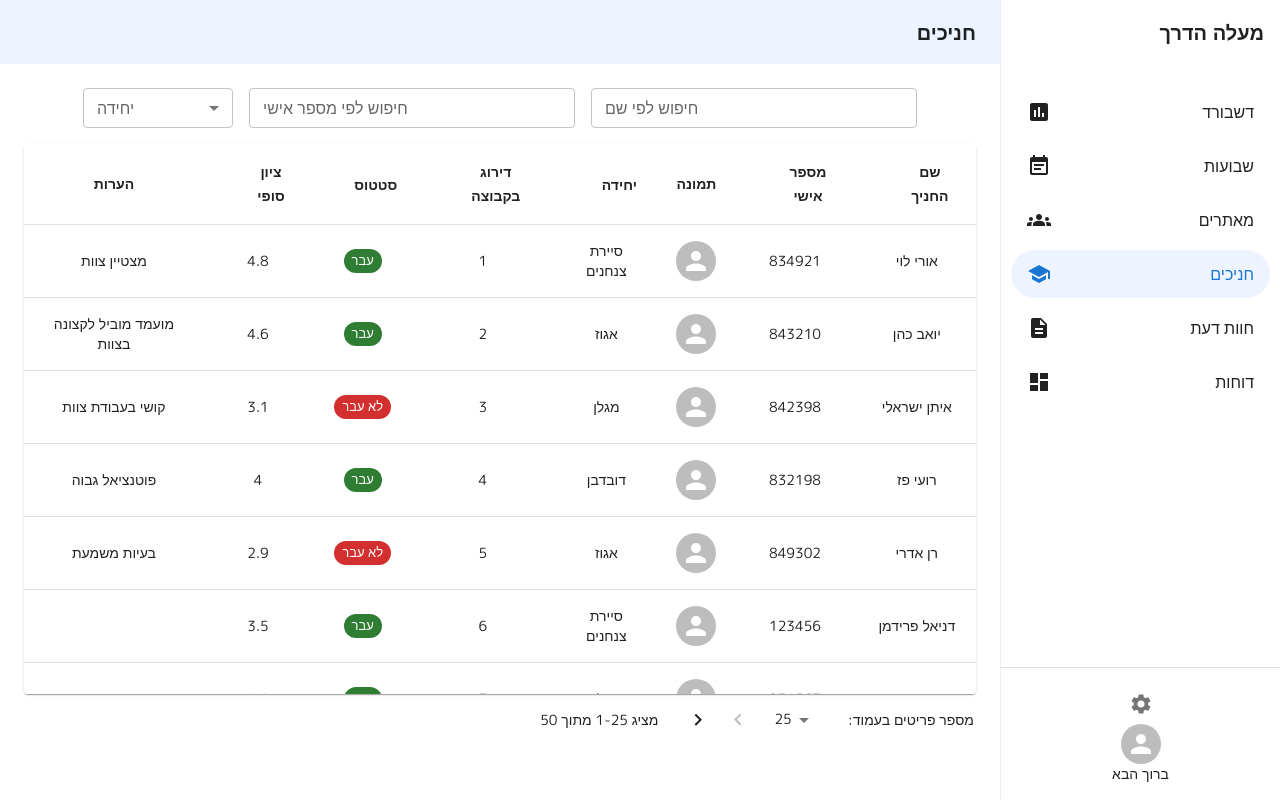
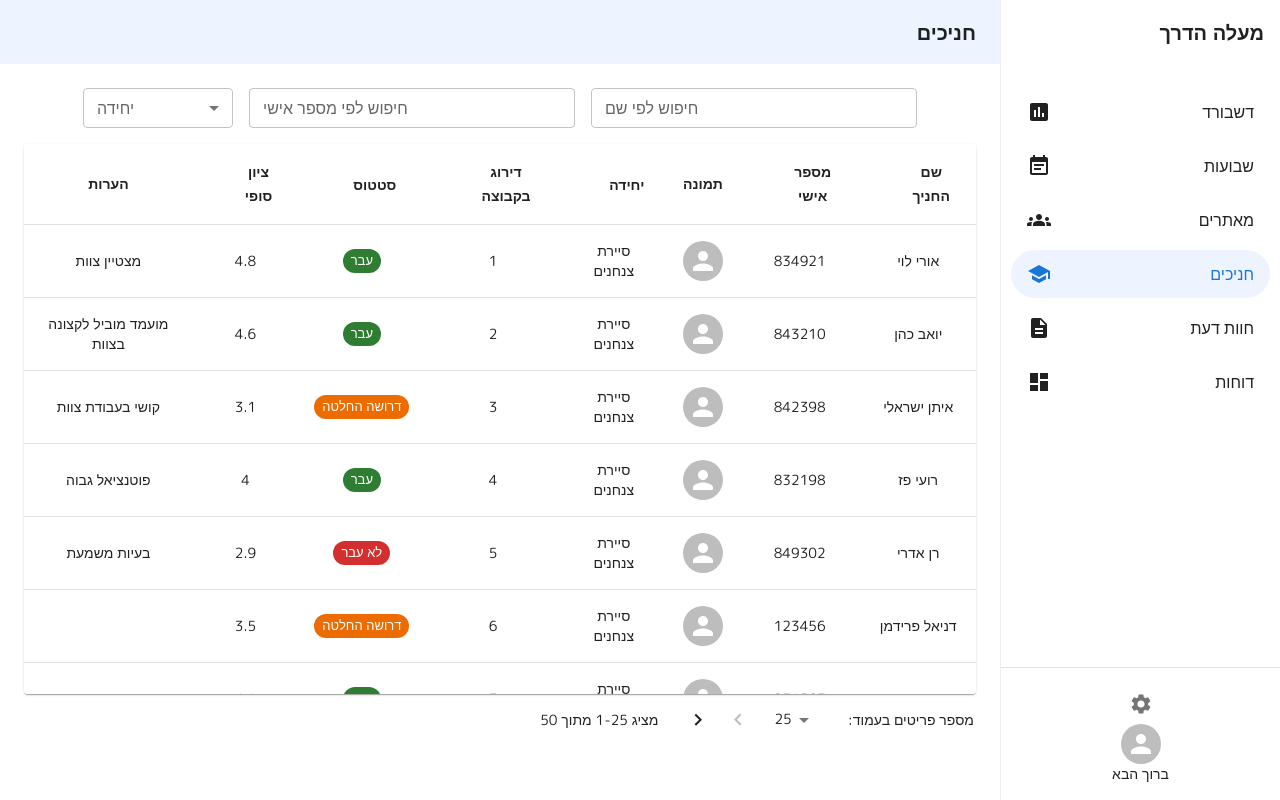
Before and after one commit to Up-Hill-Pro/uphill-fe, a React (Vite) app: page /applicants in a window 1280 px wide. Built offline with nearby package versions, Linux system fonts and the light colour scheme.

Commit message:
Add the ability to drill down from a weeks to week to certain applicant

```diff
--- a/public/mockApplicants.ts
+++ b/public/mockApplicants.ts
@@ -7,6 +7,7 @@ export type Applicant = {
     score: number;
     notes: string;
     unit: 'סיירת צנחנים' | 'אגוז' | 'מגלן' | 'דובדבן';
+    weekId: number;
 };
 
 export const mockApplicants: Applicant[] = [
@@ -19,6 +20,7 @@ export const mockApplicants: Applicant[] = [
         score: 4.8,
         notes: 'מצטיין צוות',
         unit: 'סיירת צנחנים',
+        weekId: 1,
     },
     {
         name: 'יואב כהן',
@@ -28,17 +30,19 @@ export const mockApplicants: Applicant[] = [
         status: 'עבר',
         score: 4.6,
         notes: 'מועמד מוביל לקצונה בצוות',
-        unit: 'אגוז',
+        unit: 'סיירת צנחנים',
+        weekId: 1,
     },
     {
         name: 'איתן ישראלי',
         id: '842398',
         image: '',
         rank: 3,
-        status: 'לא עבר',
+        status: 'דרושה החלטה',
         score: 3.1,
         notes: 'קושי בעבודת צוות',
-        unit: 'מגלן',
+        unit: 'סיירת צנחנים',
+        weekId: 1,
     },
     {
         name: 'רועי פז',
@@ -48,7 +52,8 @@ export const mockApplicants: Applicant[] = [
         status: 'עבר',
         score: 4.0,
         notes: 'פוטנציאל גבוה',
-        unit: 'דובדבן',
+        unit: 'סיירת צנחנים',
+        weekId: 1,
     },
     {
         name: 'רן אדרי',
@@ -58,17 +63,19 @@ export const mockApplicants: Applicant[] = [
         status: 'לא עבר',
         score: 2.9,
         notes: 'בעיות משמעת',
-        unit: 'אגוז',
+        unit: 'סיירת צנחנים',
+        weekId: 1,
     },
     {
         name: 'דניאל פרידמן',
         id: '123456',
         image: '',
         rank: 6,
-        status: 'עבר',
+        status: 'דרושה החלטה',
         score: 3.5,
         notes: '',
         unit: 'סיירת צנחנים',
+        weekId: 1,
     },
     {
         name: 'רועי ברקוביץ',
@@ -78,7 +85,8 @@ export const mockApplicants: Applicant[] = [
         status: 'עבר',
         score: 4.1,
         notes: 'מועמד מצטיין',
-        unit: 'מגלן',
+        unit: 'סיירת צנחנים',
+        weekId: 1,
     },
     {
         name: 'עידו רוזנברג',
@@ -88,7 +96,8 @@ export const mockApplicants: Applicant[] = [
         status: 'לא עבר',
         score: 2.3,
         notes: 'דרוש שיפור',
-        unit: 'אגוז',
+        unit: 'סיירת צנחנים',
+        weekId: 1,
     },
     {
         name: 'אורי כהן',
@@ -98,17 +107,19 @@ export const mockApplicants: Applicant[] = [
         status: 'עבר',
         score: 4.7,
         notes: '',
-        unit: 'דובדבן',
+        unit: 'סיירת צנחנים',
+        weekId: 1,
     },
     {
         name: 'טליה לוי',
         id: '567890',
         image: '',
         rank: 10,
-        status: 'עבר',
+        status: 'דרושה החלטה',
         score: 3.9,
         notes: 'מועמד מבטיח',
-        unit: 'מגלן',
+        unit: 'סיירת צנחנים',
+        weekId: 1,
     },
     {
         name: 'עומרי שמואלי',
@@ -118,7 +129,8 @@ export const mockApplicants: Applicant[] = [
         status: 'לא עבר',
         score: 2.8,
         notes: 'לא עמד בציפיות',
-        unit: 'אגוז',
+        unit: 'סיירת צנחנים',
+        weekId: 1,
     },
     {
         name: 'תמר פרץ',
@@ -129,6 +141,7 @@ export const mockApplicants: Applicant[] = [
         score: 4.2,
         notes: 'התקדמות מרשימה',
         unit: 'סיירת צנחנים',
+        weekId: 1,
     },
     {
         name: 'יונתן אברהם',
@@ -138,7 +151,8 @@ export const mockApplicants: Applicant[] = [
         status: 'עבר',
         score: 3.6,
         notes: '',
-        unit: 'דובדבן',
+        unit: 'סיירת צנחנים',
+        weekId: 2,
     },
     {
         name: 'שקד גולדשטיין',
@@ -148,7 +162,8 @@ export const mockApplicants: Applicant[] = [
         status: 'לא עבר',
         score: 2.4,
         notes: 'דרוש שיפור',
-        unit: 'מגלן',
+        unit: 'סיירת צנחנים',
+        weekId: 2,
     },
     {
         name: 'אדווה מימון',
@@ -158,7 +173,8 @@ export const mockApplicants: Applicant[] = [
         status: 'עבר',
         score: 4.3,
         notes: '',
-        unit: 'אגוז',
+        unit: 'סיירת צנחנים',
+        weekId: 2,
     },
     {
         name: 'רועי ברזילי',
@@ -169,6 +185,7 @@ export const mockApplicants: Applicant[] = [
         score: 3.8,
         notes: '',
         unit: 'סיירת צנחנים',
+        weekId: 2,
     },
     {
         name: 'עומרי דניאל',
@@ -178,7 +195,8 @@ export const mockApplicants: Applicant[] = [
         status: 'לא עבר',
         score: 2.7,
         notes: '',
-        unit: 'דובדבן',
+        unit: 'סיירת צנחנים',
+        weekId: 2,
     },
     {
         name: 'עידן טל',
@@ -188,7 +206,8 @@ export const mockApplicants: Applicant[] = [
         status: 'עבר',
         score: 4.5,
         notes: 'מועמד מצטיין',
-        unit: 'מגלן',
+        unit: 'סיירת צנחנים',
+        weekId: 2,
     },
     {
         name: 'ליאב שחר',
@@ -198,7 +217,8 @@ export const mockApplicants: Applicant[] = [
         status: 'עבר',
         score: 3.4,
         notes: '',
-        unit: 'אגוז',
+        unit: 'סיירת צנחנים',
+        weekId: 2,
     },
     {
         name: 'אורי נמרוד',
@@ -208,7 +228,8 @@ export const mockApplicants: Applicant[] = [
         status: 'לא עבר',
         score: 2.6,
         notes: 'דרוש שיפור',
-        unit: 'דובדבן',
+        unit: 'סיירת צנחנים',
+        weekId: 2,
     },
     {
         name: 'טל כהן',
@@ -218,7 +239,8 @@ export const mockApplicants: Applicant[] = [
         status: 'עבר',
         score: 4.0,
         notes: '',
-        unit: 'סיירת צנחנים',
+        unit: 'אגוז',
+        weekId: 8,
     },
     {
         name: 'רועי מזרחי',
@@ -228,7 +250,8 @@ export const mockApplicants: Applicant[] = [
         status: 'עבר',
         score: 3.7,
         notes: '',
-        unit: 'מגלן',
+        unit: 'אגוז',
+        weekId: 8,
     },
     {
         name: 'יוסי לוי',
@@ -239,6 +262,7 @@ export const mockApplicants: Applicant[] = [
         score: 2.5,
         notes: 'קושי בעבודת צוות',
         unit: 'אגוז',
+        weekId: 8,
     },
     {
         name: 'רון אוחיון',
@@ -248,7 +272,8 @@ export const mockApplicants: Applicant[] = [
         status: 'עבר',
         score: 4.1,
         notes: '',
-        unit: 'דובדבן',
+        unit: 'אגוז',
+        weekId: 8,
     },
     {
         name: 'עידו רפאלי',
@@ -258,7 +283,8 @@ export const mockApplicants: Applicant[] = [
         status: 'עבר',
         score: 3.3,
         notes: '',
-        unit: 'סיירת צנחנים',
+        unit: 'אגוז',
+        weekId: 8,
     },
     {
         name: 'תובל רוזן',
@@ -268,7 +294,8 @@ export const mockApplicants: Applicant[] = [
         status: 'לא עבר',
         score: 2.2,
         notes: 'דרוש שיפור',
-        unit: 'מגלן',
+        unit: 'אגוז',
+        weekId: 8,
     },
     {
         name: 'אפרת ברק',
@@ -279,6 +306,7 @@ export const mockApplicants: Applicant[] = [
         score: 4.6,
         notes: '',
         unit: 'אגוז',
+        weekId: 8,
     },
     {
         name: 'רוני סלע',
@@ -288,7 +316,8 @@ export const mockApplicants: Applicant[] = [
         status: 'עבר',
         score: 3.2,
         notes: '',
-        unit: 'דובדבן',
+        unit: 'אגוז',
+        weekId: 8,
     },
     {
         name: 'דניאל חזן',
@@ -298,7 +327,8 @@ export const mockApplicants: Applicant[] = [
         status: 'לא עבר',
         score: 2.1,
         notes: 'בעיות משמעת',
-        unit: 'סיירת צנחנים',
+        unit: 'אגוז',
+        weekId: 8,
     },
     {
         name: 'שקד רוזנבלום',
@@ -308,7 +338,8 @@ export const mockApplicants: Applicant[] = [
         status: 'עבר',
         score: 4.4,
         notes: '',
-        unit: 'מגלן',
+        unit: 'דובדבן',
+        weekId: 8,
     },
     {
         name: 'אורי בן דוד',
@@ -318,7 +349,8 @@ export const mockApplicants: Applicant[] = [
         status: 'עבר',
         score: 3.0,
         notes: '',
-        unit: 'אגוז',
+        unit: 'דובדבן',
+        weekId: 0,
     },
     {
         name: 'רם אברהם',
@@ -329,6 +361,7 @@ export const mockApplicants: Applicant[] = [
         score: 2.8,
         notes: 'לא עמד בציפיות',
         unit: 'דובדבן',
+        weekId: 0,
     },
     {
         name: 'יובל לוי',
@@ -338,7 +371,8 @@ export const mockApplicants: Applicant[] = [
         status: 'עבר',
         score: 4.2,
         notes: '',
-        unit: 'סיירת צנחנים',
+        unit: 'דובדבן',
+        weekId: 0,
     },
     {
         name: 'עומרי חודורוב',
@@ -348,7 +382,8 @@ export const mockApplicants: Applicant[] = [
         status: 'עבר',
         score: 3.9,
         notes: '',
-        unit: 'מגלן',
+        unit: 'דובדבן',
+        weekId: 0,
     },
     {
         name: 'איתן רוזנברג',
@@ -358,7 +393,8 @@ export const mockApplicants: Applicant[] = [
         status: 'לא עבר',
         score: 2.6,
         notes: 'דרוש שיפור',
-        unit: 'אגוז',
+        unit: 'דובדבן',
+        weekId: 0,
     },
     {
         name: 'עומרי גיל',
@@ -369,6 +405,7 @@ export const mockApplicants: Applicant[] = [
         score: 4.3,
         notes: 'מועמד מצטיין',
         unit: 'דובדבן',
+        weekId: 8,
     },
     {
         name: 'ניר סופר',
@@ -378,7 +415,8 @@ export const mockApplicants: Applicant[] = [
         status: 'עבר',
         score: 3.8,
         notes: '',
-        unit: 'סיירת צנחנים',
+        unit: 'דובדבן',
+        weekId: 0,
     },
     {
         name: 'עדי אדרי',
@@ -388,7 +426,8 @@ export const mockApplicants: Applicant[] = [
         status: 'לא עבר',
         score: 2.7,
         notes: 'לא עמד בציפיות',
-        unit: 'מגלן',
+        unit: 'דובדבן',
+        weekId: 0,
     },
     {
         name: 'אביאל פז',
@@ -398,7 +437,8 @@ export const mockApplicants: Applicant[] = [
         status: 'עבר',
         score: 4.5,
         notes: '',
-        unit: 'אגוז',
+        unit: 'דובדבן',
+        weekId: 0,
     },
     {
         name: 'שני ניב',
@@ -409,6 +449,7 @@ export const mockApplicants: Applicant[] = [
         score: 3.4,
         notes: '',
         unit: 'דובדבן',
+        weekId: 0,
     },
     {
         name: 'עילי שמעוני',
@@ -418,7 +459,8 @@ export const mockApplicants: Applicant[] = [
         status: 'לא עבר',
         score: 2.5,
         notes: 'דרוש שיפור',
-        unit: 'סיירת צנחנים',
+        unit: 'דובדבן',
+        weekId: 8,
     },
     {
         name: 'יובל יוספי',
@@ -428,7 +470,8 @@ export const mockApplicants: Applicant[] = [
         status: 'עבר',
         score: 4.1,
         notes: '',
-        unit: 'מגלן',
+        unit: 'דובדבן',
+        weekId: 8,
     },
     {
         name: 'מאור ברק',
@@ -438,7 +481,8 @@ export const mockApplicants: Applicant[] = [
         status: 'עבר',
         score: 3.6,
         notes: '',
-        unit: 'אגוז',
+        unit: 'דובדבן',
+        weekId: 0,
     },
     {
         name: 'ניצן זיו',
@@ -449,6 +493,7 @@ export const mockApplicants: Applicant[] = [
         score: 2.4,
         notes: 'לא עמד בציפיות',
         unit: 'דובדבן',
+        weekId: 0,
     },
     {
         name: 'רוני לוי',
@@ -458,7 +503,8 @@ export const mockApplicants: Applicant[] = [
         status: 'עבר',
         score: 4.0,
         notes: '',
-        unit: 'סיירת צנחנים',
+        unit: 'דובדבן',
+        weekId: 0,
     },
     {
         name: 'עומרי פישר',
@@ -468,7 +514,8 @@ export const mockApplicants: Applicant[] = [
         status: 'עבר',
         score: 3.3,
         notes: '',
-        unit: 'מגלן',
+        unit: 'דובדבן',
+        weekId: 0,
     },
     {
         name: 'דביר חן',
@@ -478,7 +525,8 @@ export const mockApplicants: Applicant[] = [
         status: 'לא עבר',
         score: 2.9,
         notes: 'דרוש שיפור',
-        unit: 'אגוז',
+        unit: 'מגלן',
+        weekId: 4,
     },
     {
         name: 'אורי אטיאס',
@@ -488,7 +536,8 @@ export const mockApplicants: Applicant[] = [
         status: 'עבר',
         score: 4.2,
         notes: '',
-        unit: 'דובדבן',
+        unit: 'מגלן',
+        weekId: 4,
     },
     {
         name: 'שקד פרץ',
@@ -498,7 +547,8 @@ export const mockApplicants: Applicant[] = [
         status: 'עבר',
         score: 3.1,
         notes: '',
-        unit: 'סיירת צנחנים',
+        unit: 'מגלן',
+        weekId: 4,
     },
     {
         name: 'דביר שמואלי',
@@ -509,5 +559,6 @@ export const mockApplicants: Applicant[] = [
         score: 2.2,
         notes: 'בעיות משמעת',
         unit: 'מגלן',
+        weekId: 4,
     },
 ];
--- a/public/mockWeeks.ts
+++ b/public/mockWeeks.ts
@@ -1,6 +1,8 @@
 export type Week = {
+    weekId: number;
     weekNumber: number;
     unit: string;
+    team: string;
     applicantCount: number;
     evaluatorCount: number;
     status: string;
@@ -11,18 +13,34 @@ export type Week = {
 
 export const mockWeeks: Week[] = [
     {
+        weekId: 1,
         weekNumber: 4,
-        unit: "אגוז",
-        applicantCount: 29,
-        evaluatorCount: 9,
+        unit: "סיירת צנחנים",
+        team: "גסטלדו",
+        applicantCount: 12,
+        evaluatorCount: 5,
         status: "הסתיים",
         passed: 4,
         cycle: "אוג 2023",
         startDate: "24-01-2024 00:00"
     },
     {
+        weekId: 2,
+        weekNumber: 8,
+        unit: "סיירת צנחנים",
+        team: "רון",
+        applicantCount: 10,
+        evaluatorCount: 4,
+        status: "בתהליך",
+        passed: 0,
+        cycle: "מרץ 2023",
+        startDate: "20-02-2024 00:00"
+    },
+    {
+        weekId: 3,
         weekNumber: 47,
         unit: "סיירת צנחנים",
+        team: "רובינזון",
         applicantCount: 31,
         evaluatorCount: 10,
         status: "עתידי להתקיים",
@@ -31,8 +49,10 @@ export const mockWeeks: Week[] = [
         startDate: "21-11-2024 00:00"
     },
     {
+        weekId: 4,
         weekNumber: 50,
         unit: "מגלן",
+        team: "מתתיהו",
         applicantCount: 17,
         evaluatorCount: 5,
         status: "עתידי להתקיים",
@@ -41,8 +61,10 @@ export const mockWeeks: Week[] = [
         startDate: "15-12-2024 00:00"
     },
     {
+        weekId: 5,
         weekNumber: 26,
-        unit: "דובדבן",
+        unit: "מגלן",
+        team: "חיימי",
         applicantCount: 32,
         evaluatorCount: 10,
         status: "בוטל",
@@ -51,8 +73,10 @@ export const mockWeeks: Week[] = [
         startDate: "26-06-2024 00:00"
     },
     {
+        weekId: 6,
         weekNumber: 26,
-        unit: "סיירת צנחנים",
+        unit: "דובדבן",
+        team: "שפירא",
         applicantCount: 35,
         evaluatorCount: 11,
         status: "הסתיים",
@@ -61,8 +85,10 @@ export const mockWeeks: Week[] = [
         startDate: "27-06-2024 00:00"
     },
     {
+        weekId: 7,
         weekNumber: 9,
-        unit: "מגלן",
+        unit: "דובדבן",
+        team: "רוזנפלד",
         applicantCount: 20,
         evaluatorCount: 6,
         status: "בוטל",
@@ -71,8 +97,10 @@ export const mockWeeks: Week[] = [
         startDate: "28-02-2024 00:00"
     },
     {
+        weekId: 8,
         weekNumber: 37,
         unit: "אגוז",
+        team: "בן זקן",
         applicantCount: 19,
         evaluatorCount: 6,
         status: "בתהליך",
@@ -81,8 +109,10 @@ export const mockWeeks: Week[] = [
         startDate: "15-09-2024 00:00"
     },
     {
+        weekId: 9,
         weekNumber: 11,
-        unit: "מגלן",
+        unit: "אגוז",
+        team: "דגן",
         applicantCount: 30,
         evaluatorCount: 10,
         status: "בתהליך",
@@ -91,8 +121,10 @@ export const mockWeeks: Week[] = [
         startDate: "17-03-2024 00:00"
     },
     {
+        weekId: 10,
         weekNumber: 23,
-        unit: "סיירת צנחנים",
+        unit: "אגוז",
+        team: "שאשא",
         applicantCount: 23,
         evaluatorCount: 7,
         status: "עתידי להתקיים",
@@ -100,14 +132,4 @@ export const mockWeeks: Week[] = [
         cycle: "נוב 2023",
         startDate: "08-06-2024 00:00"
     },
-    {
-        weekNumber: 8,
-        unit: "סיירת צנחנים",
-        applicantCount: 22,
-        evaluatorCount: 7,
-        status: "הסתיים",
-        passed: 2,
-        cycle: "מרץ 2023",
-        startDate: "20-02-2024 00:00"
-    }
 ];
--- a/src/App.tsx
+++ b/src/App.tsx
@@ -5,7 +5,7 @@ import TopBar from './components/TopBar';
 import ApplicantsTable from './components/ApplicantsTable';
 import InstructorsTable from "./components/InstructorsTable.tsx";
 import ReviewsTable from "./components/ReviewsTable.tsx";
-import WeeksTable from "./components/WeeksTable.jsx.tsx";
+import WeeksTable from "./components/WeeksTable.tsx";
 
 function App() {
   return (
--- a/src/components/ApplicantsTable.tsx
+++ b/src/components/ApplicantsTable.tsx
@@ -17,10 +17,14 @@ import {
 import { mockApplicants } from '../../public/mockApplicants';
 import { useState } from 'react';
 import { useNavigate } from 'react-router-dom';
+import { useSearchParams } from 'react-router-dom';
 //import { useTheme } from '@mui/material/styles';
 
 const getStatusColor = (status: string) => {
-    return status === 'עבר' ? 'success' : 'error';
+    if (status === 'עבר') return 'success';
+    if (status === 'לא עבר') return 'error';
+    if (status === 'דרושה החלטה') return 'warning';
+    return 'default';
 };
 
 const ApplicantsTable = () => {
@@ -32,9 +36,14 @@ const ApplicantsTable = () => {
     const [page, setPage] = useState(0);
     const [rowsPerPage, setRowsPerPage] = useState(25);
     const navigate = useNavigate();
+    const [searchParams] = useSearchParams();
+    const weekIdParam = searchParams.get('weekId');
+    const weekId = weekIdParam ? parseInt(weekIdParam) : null;
 
     const filteredApplicants = mockApplicants.filter((applicant) => {
+        const matchesWeek = weekId === null || applicant.weekId === weekId;
         return (
+            matchesWeek &&
             applicant.name.includes(nameFilter) &&
             applicant.id.includes(idFilter) &&
             (unitFilter === '' || applicant.unit === unitFilter)
--- a/src/components/WeeksTable.jsx.tsx
+++ b/src/components/WeeksTable.tsx
@@ -10,10 +10,17 @@ import {
     Chip,
     TableSortLabel,
     TablePagination,
+    TextField,
+    MenuItem,
 } from '@mui/material';
 import { useState } from 'react';
+import { LocalizationProvider } from '@mui/x-date-pickers';
+import { AdapterDateFns } from '@mui/x-date-pickers/AdapterDateFns';
+import { DatePicker } from '@mui/x-date-pickers/DatePicker';
+import { he } from 'date-fns/locale';
 import { mockWeeks } from '../../public/mockWeeks';
 import type { Week } from '../../public/mockWeeks';
+import { useNavigate } from 'react-router-dom';
 
 const parseDate = (dateStr: string) => {
     const [datePart, timePart] = dateStr.split(' ');
@@ -37,6 +44,11 @@ const WeeksTable = () => {
     const [sortDirection, setSortDirection] = useState<'asc' | 'desc'>('asc');
     const [page, setPage] = useState(0);
     const [rowsPerPage, setRowsPerPage] = useState(25);
+    const [weekFilter, setWeekFilter] = useState('');
+    const [unitFilter, setUnitFilter] = useState('');
+    const [startDate, setStartDate] = useState<Date | null>(null);
+    const [endDate, setEndDate] = useState<Date | null>(null);
+    const navigate = useNavigate();
 
     const handleSort = (field: keyof Week | string) => {
         const isAsc = sortBy === field && sortDirection === 'asc';
@@ -63,7 +75,22 @@ const WeeksTable = () => {
         return 0;
     });
 
-    const paginatedWeeks = sortedWeeks.slice(
+    const filteredWeeks = sortedWeeks.filter((week) => {
+        const parsedStart = startDate ? new Date(startDate) : null;
+        const parsedEnd = endDate ? new Date(endDate) : null;
+        const weekStart = parseDate(week.startDate);
+        const isInDateRange =
+            (!parsedStart || weekStart >= parsedStart) &&
+            (!parsedEnd || weekStart <= parsedEnd);
+
+        return (
+            (!weekFilter || week.weekNumber.toString() === weekFilter) &&
+            (!unitFilter || week.unit === unitFilter) &&
+            isInDateRange
+        );
+    });
+
+    const paginatedWeeks = filteredWeeks.slice(
         page * rowsPerPage,
         page * rowsPerPage + rowsPerPage
     );
@@ -79,6 +106,71 @@ const WeeksTable = () => {
 
     return (
         <Box sx={{ p: 3, direction: 'rtl' }}>
+            <Box sx={{ display: 'flex', justifyContent: 'center', gap: 2, mb: 2 }}>
+                <TextField
+                    label="חיפוש לפי שבוע חיה״א"
+                    type="number"
+                    value={weekFilter}
+                    onChange={(e) => setWeekFilter(e.target.value)}
+                    variant="outlined"
+                    size="small"
+                />
+                <TextField
+                    label="יחידה"
+                    value={unitFilter}
+                    onChange={(e) => setUnitFilter(e.target.value)}
+                    select
+                    variant="outlined"
+                    size="small"
+                    sx={{ minWidth: 150 }}
+                >
+                    <MenuItem value="">הכל</MenuItem>
+                    <MenuItem value="סיירת צנחנים">סיירת צנחנים</MenuItem>
+                    <MenuItem value="אגוז">אגוז</MenuItem>
+                    <MenuItem value="מגלן">מגלן</MenuItem>
+                    <MenuItem value="דובדבן">דובדבן</MenuItem>
+                </TextField>
+                <LocalizationProvider dateAdapter={AdapterDateFns} adapterLocale={he}>
+                    <DatePicker
+                        label="מתאריך"
+                        value={startDate}
+                        onChange={(newValue) => setStartDate(newValue)}
+                        slotProps={{
+                            textField: {
+                                size: 'small',
+                                sx: { minWidth: 150 },
+                                InputProps: {
+                                    sx: {
+                                        direction: 'rtl',
+                                        '& .MuiInputAdornment-root': {
+                                            order: -1,
+                                        },
+                                    },
+                                },
+                            },
+                        }}
+                    />
+                    <DatePicker
+                        label="עד תאריך"
+                        value={endDate}
+                        onChange={(newValue) => setEndDate(newValue)}
+                        slotProps={{
+                            textField: {
+                                size: 'small',
+                                sx: { minWidth: 150 },
+                                InputProps: {
+                                    sx: {
+                                        direction: 'rtl',
+                                        '& .MuiInputAdornment-root': {
+                                            order: -1,
+                                        },
+                                    },
+                                },
+                            },
+                        }}
+                    />
+                </LocalizationProvider>
+            </Box>
             <TableContainer component={Paper}>
                 <Table stickyHeader>
                     <TableHead>
@@ -86,6 +178,7 @@ const WeeksTable = () => {
                             {[
                                 { id: 'weekNumber', label: 'שבוע חיה"א' },
                                 { id: 'unit', label: 'יחידה' },
+                                { id: 'team', label: 'שם הצוות' },
                                 { id: 'applicantCount', label: 'מספר חניכים' },
                                 { id: 'evaluatorCount', label: 'מספר מאתרים' },
                                 { id: 'status', label: 'סטטוס' },
@@ -111,9 +204,10 @@ const WeeksTable = () => {
                     </TableHead>
                     <TableBody>
                         {paginatedWeeks.map((week, index) => (
-                            <TableRow key={index} hover>
+                        <TableRow key={index} hover onClick={() => navigate(`/applicants?weekId=${week.weekId}`)} sx={{ minHeight: 32, height: 70, cursor: 'pointer', transition: 'background-color 0.2s', '&:hover': { backgroundColor: '#eef4ff' } }}>
                                 <TableCell align="center">{week.weekNumber}</TableCell>
                                 <TableCell align="center">{week.unit}</TableCell>
+                                <TableCell align="center">{week.team}</TableCell>
                                 <TableCell align="center">{week.applicantCount}</TableCell>
                                 <TableCell align="center">{week.evaluatorCount}</TableCell>
                                 <TableCell align="center">
@@ -132,7 +226,7 @@ const WeeksTable = () => {
                 labelRowsPerPage="מספר פריטים בעמוד:"
                 rowsPerPageOptions={[25, 50]}
                 component="div"
-                count={sortedWeeks.length}
+                count={filteredWeeks.length}
                 rowsPerPage={rowsPerPage}
                 page={page}
                 onPageChange={handleChangePage}
```
Also changed, not shown: public/mockReviews.ts (+55 -27 lines).
